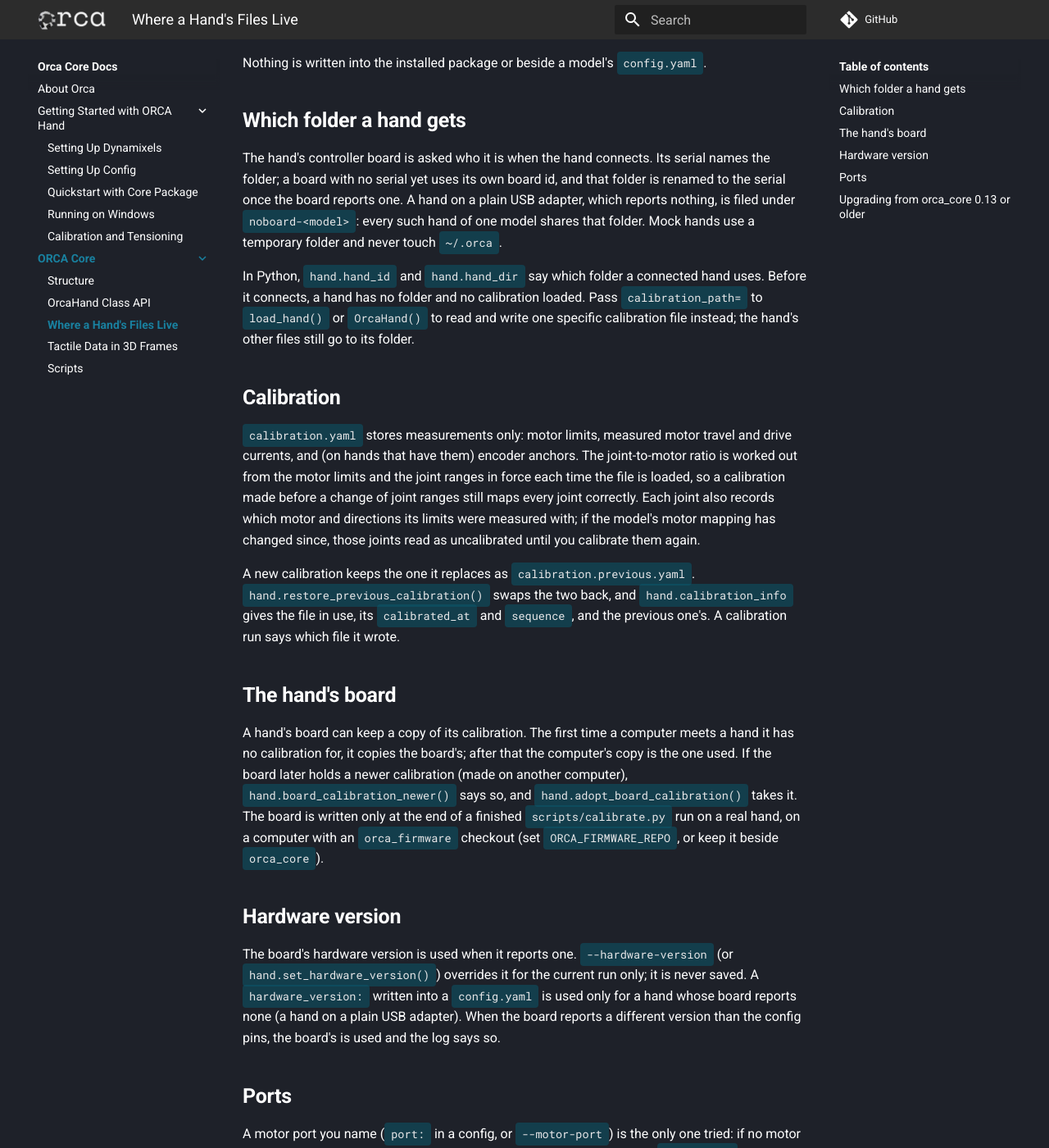
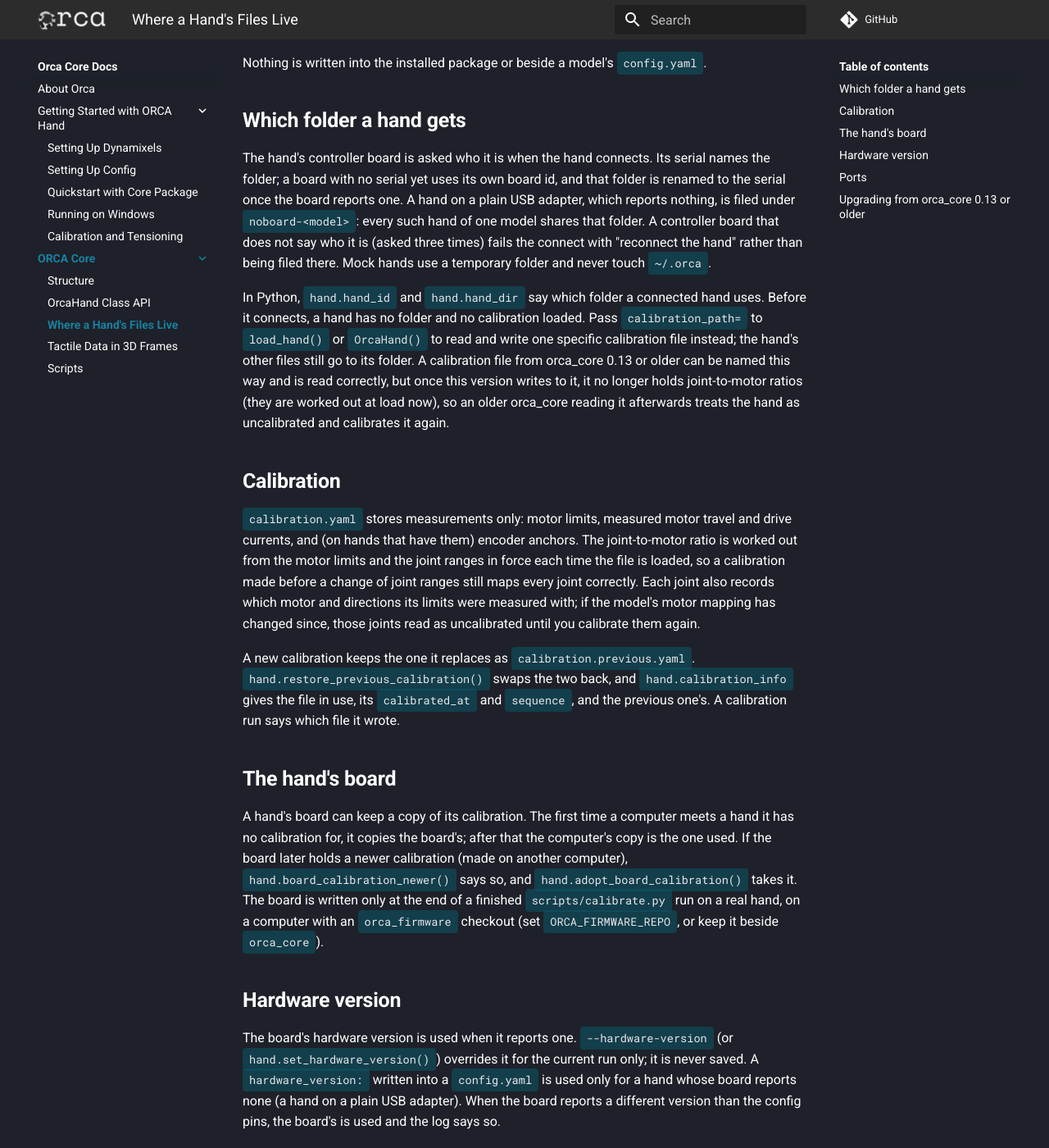
Before and after one commit to orcahand/orca_core, an MkDocs documentation site: the page built from docs/pages/orca-core-docs/hand-files.md, in a window 1280 px wide and 1400 px high, scrolled down 406 px. Shown: the whole window at 82% size. Built offline with MkDocs 1.6.1 and Material for MkDocs 9.7.7, drawn with Linux system fonts in a browser that asks for light colours; some of the changed text lies outside the part shown.

Commit message:
Say plainly that a hand reads as uncalibrated after the upgrade
The hand-files page now says the first run after upgrading finds the hand
uncalibrated and that init_joints (orca_teleop included) calibrates it on its
own, that a silent controller board fails the connect, and that writing to an
explicitly named 0.13 calibration file drops its stored ratios, which an older
orca_core then reads as uncalibrated.

```diff
--- a/docs/pages/orca-core-docs/hand-files.md
+++ b/docs/pages/orca-core-docs/hand-files.md
@@ -22,11 +22,15 @@ Nothing is written into the installed package or beside a model's `config.yaml`.
 The hand's controller board is asked who it is when the hand connects. Its serial names the folder; a board with no
 serial yet uses its own board id, and that folder is renamed to the serial once the board reports one. A hand on a
 plain USB adapter, which reports nothing, is filed under `noboard-<model>`: every such hand of one model shares that
-folder. Mock hands use a temporary folder and never touch `~/.orca`.
+folder. A controller board that does not say who it is (asked three times) fails the connect with "reconnect the
+hand" rather than being filed there. Mock hands use a temporary folder and never touch `~/.orca`.
 
 In Python, `hand.hand_id` and `hand.hand_dir` say which folder a connected hand uses. Before it connects, a hand has no
 folder and no calibration loaded. Pass `calibration_path=` to `load_hand()` or `OrcaHand()` to read and write one
-specific calibration file instead; the hand's other files still go to its folder.
+specific calibration file instead; the hand's other files still go to its folder. A calibration file from orca_core
+0.13 or older can be named this way and is read correctly, but once this version writes to it, it no longer holds
+joint-to-motor ratios (they are worked out at load now), so an older orca_core reading it afterwards treats the hand as
+uncalibrated and calibrates it again.
 
 ## Calibration
 
@@ -64,5 +68,9 @@ connecting fails rather than finding another hand. Leave `port: auto` to have it
 
 Older versions kept `calibration.yaml`, `setup.yaml`, `local_config.yaml` and tensioning records beside the model's
 `config.yaml`. They are not read, moved or deleted. When a hand first connects they are named in the log, and listed
-in `hand.legacy_files` until a front-end has shown the notice (`hand.dismiss_legacy_files()`). Calibrate the hand again
-to give its folder a calibration.
+in `hand.legacy_files` until a front-end has shown the notice (`hand.dismiss_legacy_files()`).
+
+So the first time you use a hand after upgrading, it is uncalibrated: its new folder has no calibration yet (unless its
+board holds one, which is copied). Calibrate it once. Anything that calls `hand.init_joints()`, orca_teleop included,
+does this on its own: `init_joints()` runs a calibration whenever the hand is not calibrated, so expect the hand to
+move through its calibration the first time you start it.
```
